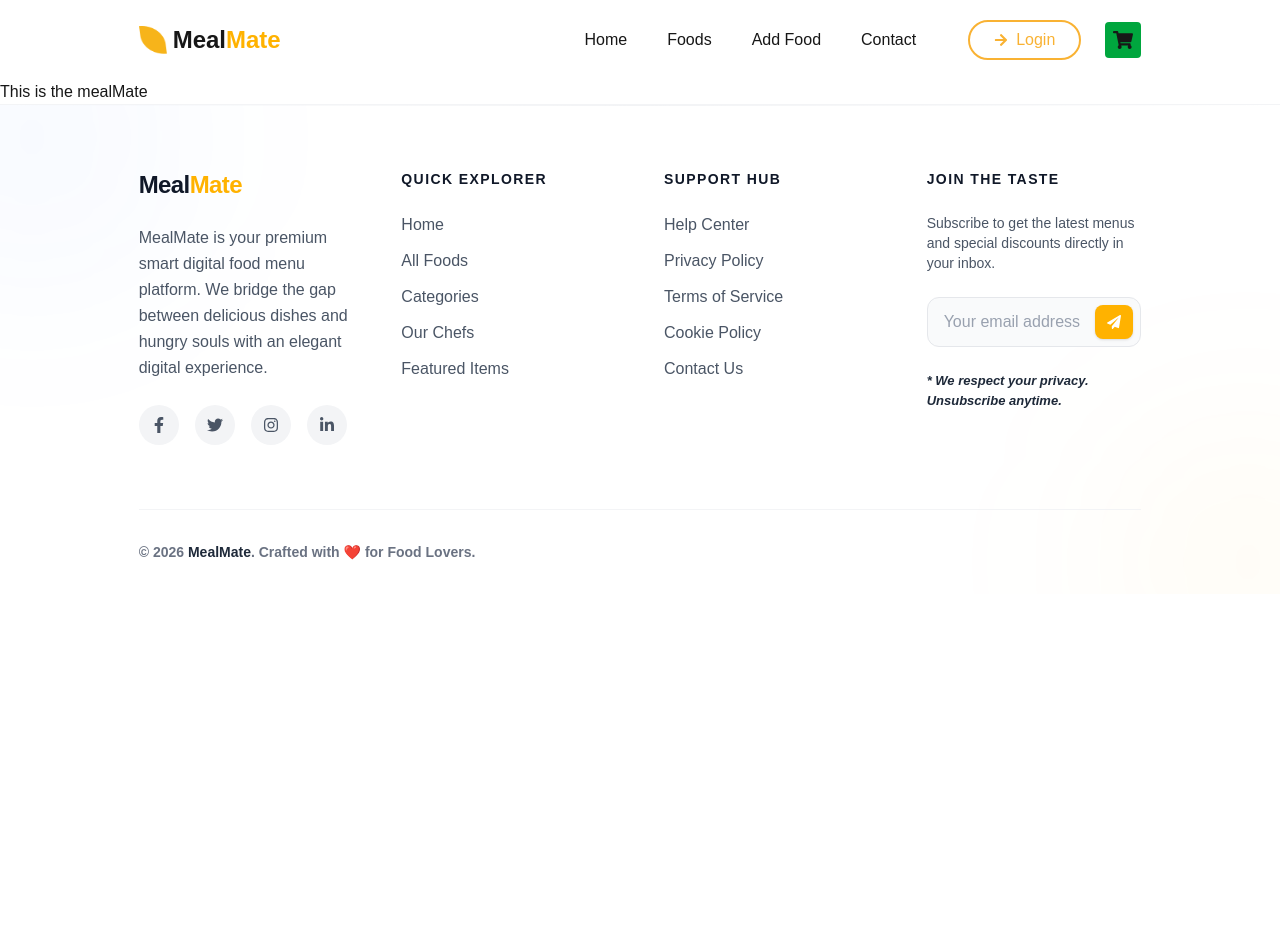
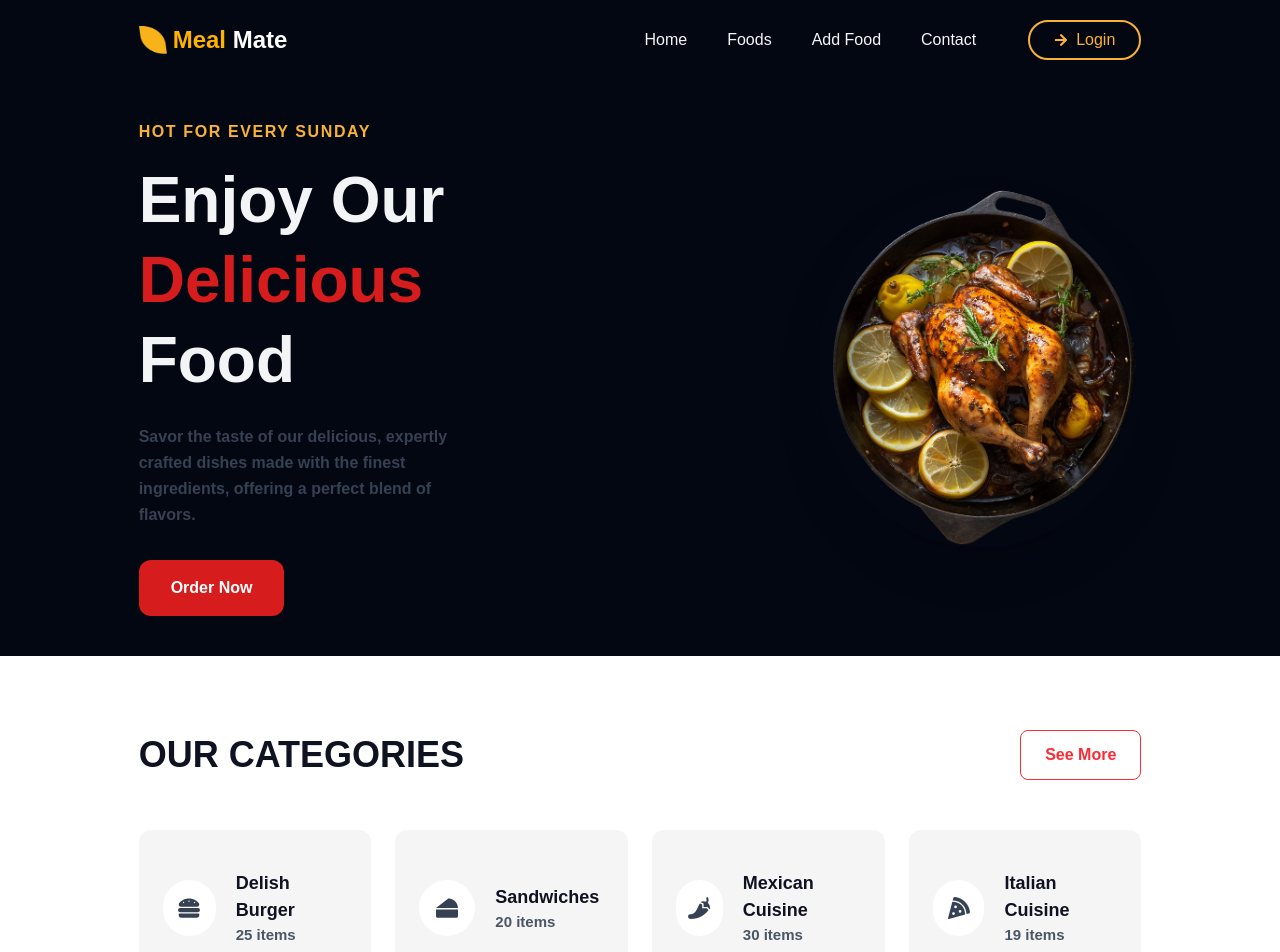
Before and after one commit to TawhidulIslamRefat/Meal-Mate, a Next.js app: page / in a window 1280 px wide. Shown: the top 952 px of the page. Before the commit the page ends 800 px from the top, so only its background shows below. Built offline with nearby package versions, Linux system fonts and the light colour scheme.

Commit message:
Complete Banner and Category Section Design

```diff
--- a/next.config.mjs
+++ b/next.config.mjs
@@ -1,6 +1,15 @@
 /** @type {import('next').NextConfig} */
 const nextConfig = {
-  /* config options here */
+    images: {
+    remotePatterns: [
+      {
+        protocol: 'https',   // https or http
+        hostname: '**',      // double star allows any domain
+        port: '',            // optional, default is blank
+        pathname: '/**',     // allow all paths
+      },
+    ],
+  },
   reactCompiler: true,
 };
 
--- /dev/null
+++ b/src/app/Components/Category/Category.jsx
@@ -0,0 +1,68 @@
+import React from "react";
+import {
+  FaHamburger,
+  FaCheese,
+  FaPepperHot,
+  FaPizzaSlice,
+} from "react-icons/fa";
+
+const categories = [
+  {
+    title: "Delish Burger",
+    items: "25 items",
+    icon: <FaHamburger />,
+  },
+  {
+    title: "Sandwiches",
+    items: "20 items",
+    icon: <FaCheese />,
+  },
+  {
+    title: "Mexican Cuisine",
+    items: "30 items",
+    icon: <FaPepperHot />,
+  },
+  {
+    title: "Italian Cuisine",
+    items: "19 items",
+    icon: <FaPizzaSlice />,
+  },
+];
+
+export default function Category() {
+  return (
+    <section className="w-full md:w-10/12 px-2 md:px-8 mx-auto py-18 bg-white dark:bg-black transition-colors">
+      <div className="flex items-center justify-between mb-12">
+        <h2 className="text-[36px] font-extrabold text-[#0f1221] dark:text-white">
+          OUR CATEGORIES
+        </h2>
+
+        <button className="px-6 py-3 rounded-lg border border-red-500 text-red-500 font-semibold hover:bg-[#D61C1C] hover:text-white transition">
+          See More
+        </button>
+      </div>
+
+      <div className="grid grid-cols-2 sm:grid-cols-3 lg:grid-cols-4 gap-6">
+        {categories.map((cat, index) => (
+          <div
+            key={index}
+            className="group bg-[#f5f5f5] dark:bg-[#141414] rounded-xl p-6 flex items-center gap-5 hover:shadow-lg transition py-5 md:py-10 hover:bg-[#D61C1C]"
+          >
+            <div className="w-14 h-14 flex items-center justify-center rounded-full bg-white dark:bg-black text-gray-700 dark:text-gray-300 text-[22px]">
+              {cat.icon}
+            </div>
+
+            <div>
+              <h3 className="text-[18px] font-semibold text-[#0f1221] dark:text-white group-hover:text-gray-100 transition">
+                {cat.title}
+              </h3>
+              <p className="text-gray-600 dark:text-gray-400 text-[15px] font-semibold group-hover:text-gray-100 transition">
+                {cat.items}
+              </p>
+            </div>
+          </div>
+        ))}
+      </div>
+    </section>
+  );
+}
--- a/src/app/Components/Hero/Hero.jsx
+++ b/src/app/Components/Hero/Hero.jsx
@@ -1,7 +1,46 @@
-import React from 'react'
+"use client";
+import React from "react";
+import Image from "next/image";
+import image from "../../../assets/food img.png"
 
 export default function Hero() {
   return (
-    <div>Hero</div>
-  )
+    <section className="w-full flex items-center py-10 bg-gray-950 dark:bg-black light:bg-[#f8f8f8]  relative overflow-hidden">
+      <div className="relative z-10 grid grid-cols-2 items-center w-full md:w-10/12 mx-auto px-2 md:px-8 gap-8 md:gap-90">
+        <div>
+          <p className="text-[#f9b233] font-semibold tracking-widest mb-4">
+            HOT FOR EVERY SUNDAY
+          </p>
+
+          <h1 className="text-[64px] leading-tight font-extrabold text-gray-100 dark:text-white light:text-black">
+            Enjoy Our <br />
+            <span className="text-[#d61c1c]">Delicious</span>{" "}
+            <span className="text-dark-600 dark:text-white light:text-black">
+              Food
+            </span>
+          </h1>
+
+          <p className="mt-6 max-w-lg text-gray-700 dark:text-gray-300 light:text-gray-600 leading-relaxed font-semibold">
+            Savor the taste of our delicious, expertly crafted dishes made with
+            the finest ingredients, offering a perfect blend of flavors.
+          </p>
+
+          <button className="mt-8 px-8 py-4 bg-[#d61c1c] rounded-xl text-white font-semibold hover:bg-red-700 transition">
+            Order Now
+          </button>
+        </div>
+
+        <div className="relative flex justify-center">
+          <div className=" rounded-full overflow-hidden shadow-2xl">
+           <Image
+              src={image}
+              alt="Dish Food"
+              width={600}
+              height={400}
+            />
+          </div>
+        </div>
+      </div>
+    </section>
+  );
 }
--- a/src/app/SheredComponent/Footer.jsx
+++ b/src/app/SheredComponent/Footer.jsx
@@ -13,8 +13,8 @@ export default function Footer() {
       <div className="w-full md:w-10/12 mx-auto px-4 md:px-8 relative z-10">
         <div className="grid grid-cols-1 md:grid-cols-2 lg:grid-cols-4 gap-12 mb-16">
           <div className="space-y-6">
-            <h2 className="text-xl md:text-2xl font-bold tracking-tight text-gray-900 dark:text-white">
-              Meal<span className="text-[#FFB200]">Mate</span>
+            <h2 className="text-xl md:text-2xl font-bold tracking-tight text-[#FFB200] dark:text-white">
+              Meal <span className="text-black">Mate</span>
             </h2>
             <p className="text-gray-600 dark:text-gray-400 leading-relaxed max-w-xs font-medium">
               MealMate is your premium smart digital food menu platform. We bridge the gap between delicious dishes and hungry souls with an elegant digital experience.
--- a/src/app/SheredComponent/Navbar.jsx
+++ b/src/app/SheredComponent/Navbar.jsx
@@ -6,11 +6,12 @@ import Link from "next/link";
 
 export default function Navbar() {
   return (
-    <nav className="h-20 flex items-center justify-between w-full md:w-10/12 px-2 md:px-8 mx-auto">
+   <div className="bg-gray-950">
+     <nav className="h-20 flex items-center  text-gray-100 justify-between w-full md:w-10/12 px-2 md:px-8 mx-auto">
 
       <div className="flex items-center gap-1.5">
         <Image src={logo} alt="Village Chef" className="w-7 h-7" />
-        <h1  className="font-semibold text-2xl">Meal<span className="text-[#FFB200]">Mate</span></h1>
+        <h1  className="font-semibold text-2xl text-[#FFB200]">Meal <span className="text-white">Mate</span></h1>
       </div>
       <div className="flex items-center gap-6">
         <ul className="flex gap-10 font-medium">
@@ -23,10 +24,8 @@ export default function Navbar() {
           <FaArrowRight className="text-[14px]" />
           Login
         </Link>
-        <div className="bg-green-600 p-2 rounded-sm">
-            <FaShoppingCart className="text-[20px] cursor-pointer " />
-        </div>
       </div>
     </nav>
+   </div>
   );
 }
--- a/src/app/page.jsx
+++ b/src/app/page.jsx
@@ -1,9 +1,12 @@
 import Image from "next/image";
+import Hero from "./Components/Hero/Hero";
+import Category from "./Components/Category/Category";
 
 export default function Home() {
   return (
     <div>
-      This is the mealMate
+      <section><Hero></Hero></section>
+      <section><Category></Category></section>
     </div>
   );
 }
```
Also changed, not shown: src/assets/food img.png (added).
